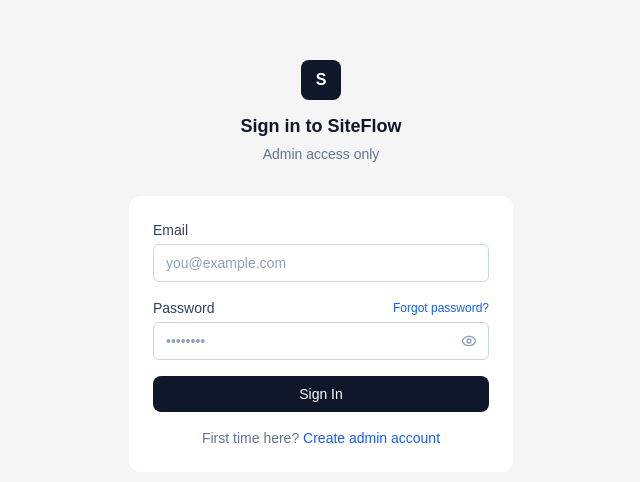
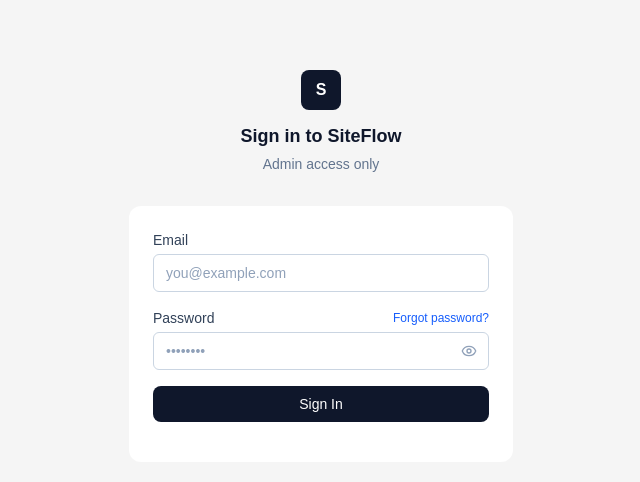
Before and after one commit to jennie-lovey/Siteflow, a Next.js app: page /login in a window 1280 px wide. Shown: the part 134-616 px from the top of the page, without its empty margins (319-959 px from the left). Built offline with nearby package versions, Linux system fonts and the light colour scheme; no server answers.

Commit message:
Hide "Create admin account" unless ALLOW_ADMIN_SIGNUP is set
Co-Authored-By: Claude Sonnet 5.5 <noreply@anthropic.com>

```diff
--- a/src/app/login/LoginForm.tsx
+++ b/src/app/login/LoginForm.tsx
@@ -19,7 +19,7 @@ const COPY: Record<Mode, { title: string; subtitle: string; button: string; busy
   forgot: { title: "Reset your password", subtitle: "We'll email you a reset link", button: "Send Reset Link", busy: "Sending..." },
 };
 
-export function LoginForm({ notice }: { notice?: string }) {
+export function LoginForm({ notice, allowSignup }: { notice?: string; allowSignup: boolean }) {
   const router = useRouter();
   const [mode, setMode] = useState<Mode>("signin");
   const [email, setEmail] = useState("");
@@ -178,12 +178,14 @@ export function LoginForm({ notice }: { notice?: string }) {
 
           <p className="text-center text-sm text-slate-500">
             {mode === "signin" ? (
+              allowSignup && (
               <>
                 First time here?{" "}
                 <button type="button" onClick={() => switchMode("signup")} className="font-medium text-blue-600 hover:underline">
                   Create admin account
                 </button>
               </>
+              )
             ) : (
               <button type="button" onClick={() => switchMode("signin")} className="font-medium text-blue-600 hover:underline">
                 Back to sign in
--- a/src/app/login/page.tsx
+++ b/src/app/login/page.tsx
@@ -8,5 +8,7 @@ export default async function LoginPage({
   const { error } = await searchParams;
   const notice = error === "not-admin" ? "This account is not allowed to access SiteFlow." : undefined;
 
-  return <LoginForm notice={notice} />;
+  // First-time setup only: set ALLOW_ADMIN_SIGNUP=true to show "Create admin
+  // account", then remove it once the admin account exists.
+  return <LoginForm notice={notice} allowSignup={process.env.ALLOW_ADMIN_SIGNUP === "true"} />;
 }
```
Also changed, not shown: 1 other file (tests, documents, lock files or other folders).
